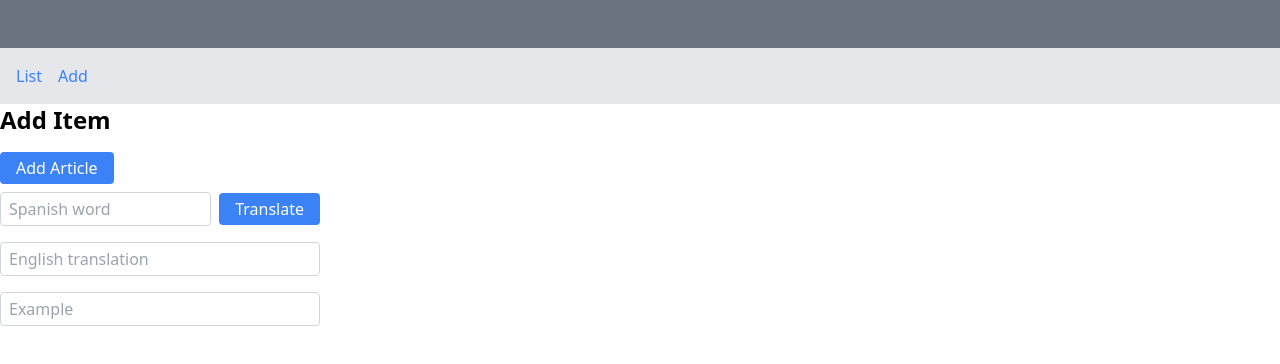
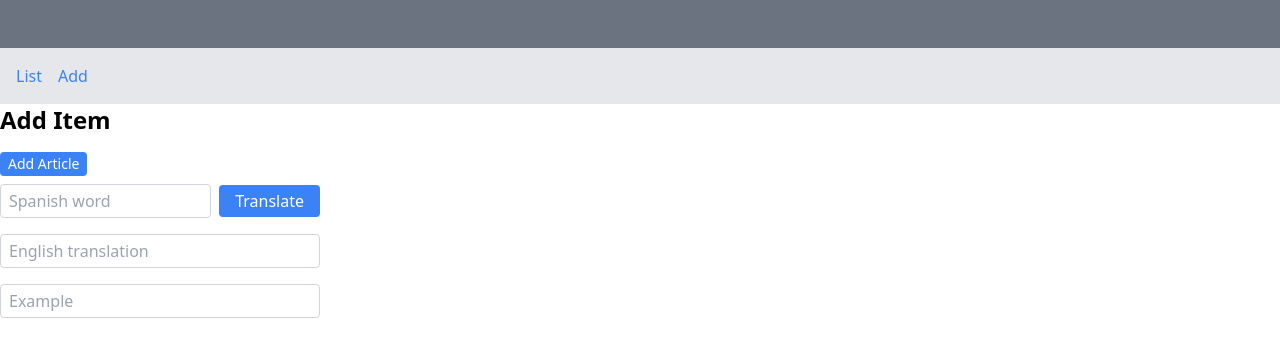
Before and after one commit to ungear/spanish-cards, a website: page public/add.html in a window 1280 px wide. Drawn offline with nearby package versions, Linux system fonts and the light colour scheme.

```diff
--- a/public/add.html
+++ b/public/add.html
@@ -19,7 +19,7 @@
       <form action="" class="max-w-xs">
         <h1 class="text-2xl font-bold mb-4">Add Item</h1>
         <div class="mb-2">
-          <button id="get-article-btn" type="button" class="bg-blue-500 text-white px-4 py-1 rounded">Add Article</button>
+          <button id="get-article-btn" type="button" class="bg-blue-500 text-white px-2 py-0.5 text-sm rounded">Add Article</button>
         </div>
         <div class="flex items-center space-x-2">
           <input id="spanish-word" type="text" placeholder="Spanish word" class="border border-gray-300 rounded px-2 py-1 w-full">
```
